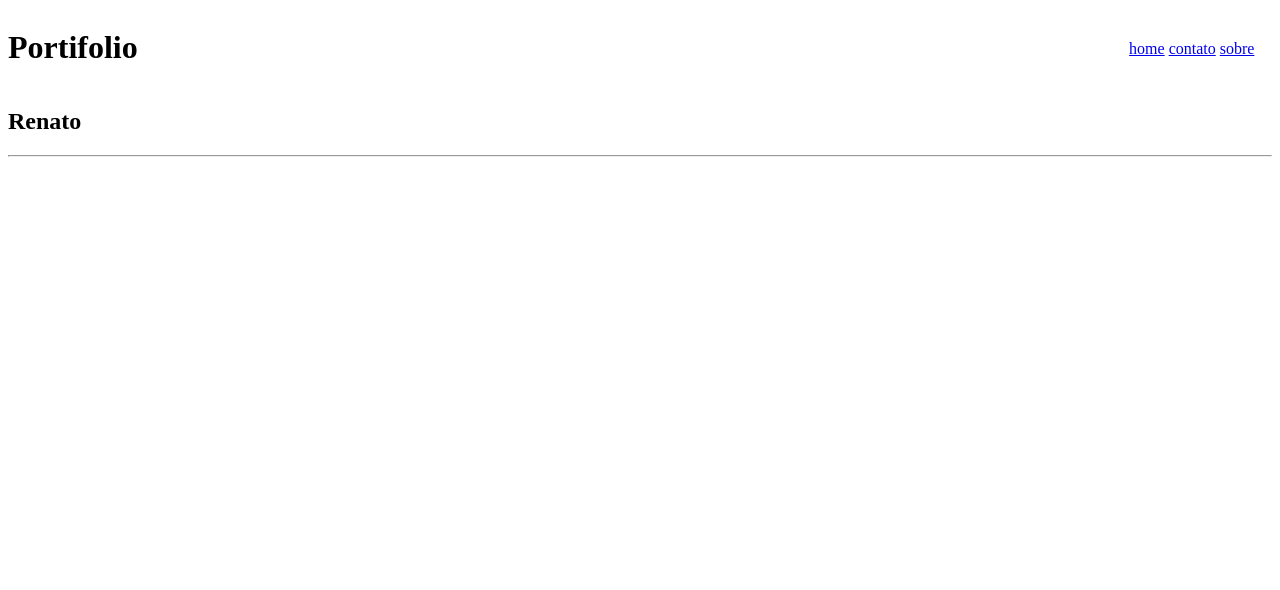
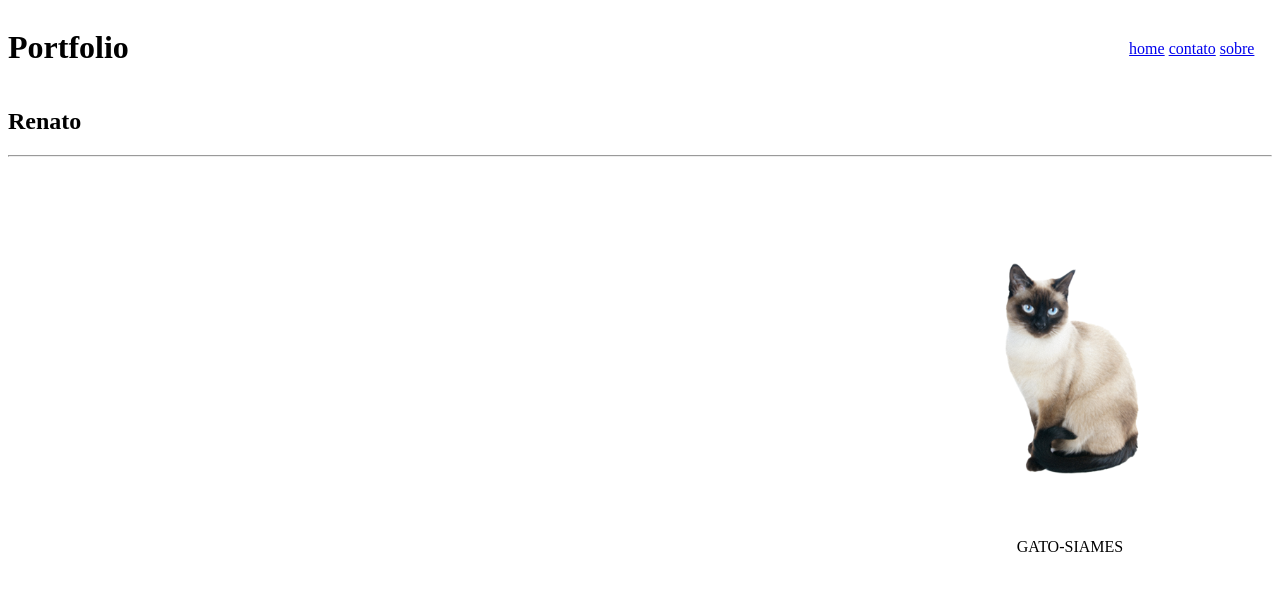
Before and after one commit to Renato9ki/Repositorio, a plain HTML site: page src/index.html in a window 1280 px wide. Drawn offline with Linux system fonts and the light colour scheme.

Commit message:
arquivo html

```diff
--- a/src/css/style.css
+++ b/src/css/style.css
@@ -8,3 +8,8 @@ nav {
    right:2%;
    top:5%;
 }
+figure {
+    position: absolute;
+    right: 20px;
+    text-align: center;
+}
--- a/src/index.html
+++ b/src/index.html
@@ -8,7 +8,7 @@
     </head>
     <body>
             <header>
-                <h1>Portifolio</h1>
+                <h1>Portfolio</h1>
                 <h2>Renato</h2>
 
                <nav>
@@ -19,10 +19,10 @@
                <hr>
             </header>
             <main>
-                <config>
-                    <img src="" alt="" width="">
-
-                </config>
+                <figure>
+                    <img src="img/GATO-SIAMES.png" alt="" width="300px">
+                    <figcaption> GATO-SIAMES</figcaption>
+                </figure>
 
 
 
```
Also changed, not shown: src/img/GATO-SIAMES.png (added), src/sobre-me.html (added).
